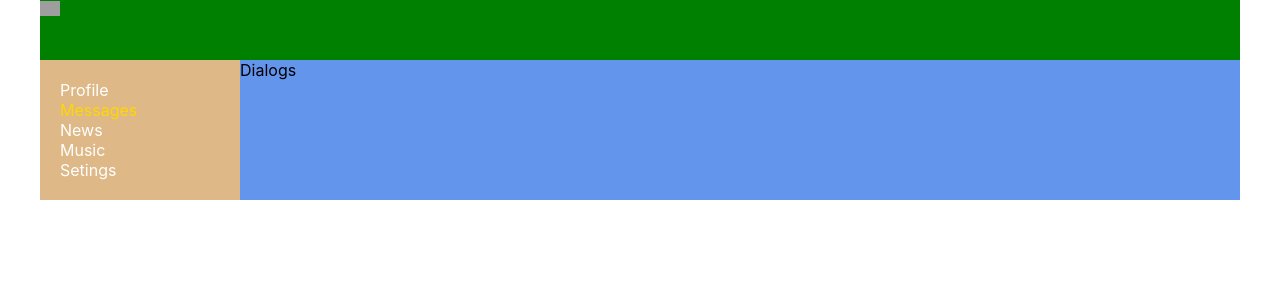
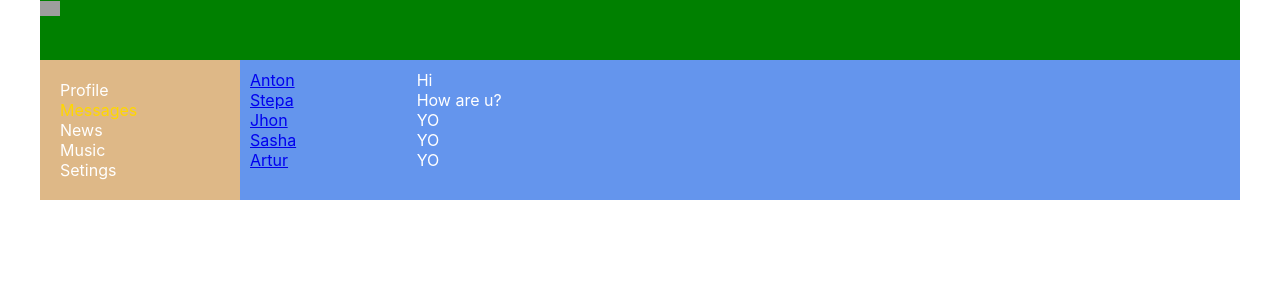
Before and after one commit to st1nkos/react-tutor, a React (Create React App) app in the folder react-kabzda-1/: page /dialogs in a window 1280 px wide. Shown: the top 300 px of the page. Built offline with nearby package versions, Linux system fonts and the light colour scheme; grey boxes are pictures that could not be loaded.

Commit message:
dialog props. arrays of dialogs and msg

```diff
--- a/react-kabzda-1/src/components/Dialogs/Dialogs.jsx
+++ b/react-kabzda-1/src/components/Dialogs/Dialogs.jsx
@@ -1,12 +1,47 @@
-import React from 'react';
-import s from './Dialogs.module.css';
+import React from "react";
+import s from "./Dialogs.module.css";
+import { NavLink } from "react-router-dom";
 
-const Dialogs =(props)=>{
-    return(
-        <div >
-            Dialogs
+const DialogItem = (props) => {
+    let path = "/dialogs/" + props.id;
+    return (
+        <div className={s.dialog + " " + s.active}>
+            <NavLink to={path}>{props.name}</NavLink>{" "}
         </div>
-    )
-}
+    );
+};
 
-export default Dialogs
+const Message = (props) => {
+    return <div className={s.message}>{props.message}</div>;
+};
+
+const Dialogs = (props) => {
+    let dialogs = [
+        { id: 1, name: "Anton" },
+        { id: 2, name: "Stepa" },
+        { id: 3, name: "Jhon" },
+        { id: 4, name: "Sasha" },
+        { id: 5, name: "Artur" },
+    ];
+
+    let messages = [
+        { id: 1, message: "Hi" },
+        { id: 2, message: "How are u?" },
+        { id: 3, message: "YO" },
+        { id: 4, message: "YO" },
+        { id: 5, message: "YO" },
+    ];
+
+    let dialogsElements = dialogs.map((d) => (<DialogItem name={d.name} id={d.id} />));
+
+    let messagesElements = messages.map((m) => <Message message={m.message} />);
+
+    return (
+        <div className={s.dialogs}>
+            <div className={s.dialogsItems}>{dialogsElements}</div>
+            <div className={s.messages}>{messagesElements}</div>
+        </div>
+    );
+};
+
+export default Dialogs;
--- a/react-kabzda-1/src/components/Dialogs/Dialogs.module.css
+++ b/react-kabzda-1/src/components/Dialogs/Dialogs.module.css
@@ -1,4 +1,21 @@
-.content {
-  grid-area: c;
-  background-color: cornflowerblue;
+.dialogs {
+  display: grid;
+  grid-template-columns: 2fr 10fr;
 }
+
+.dialogsItems {
+  padding: 10px;
+  color: white;
+}
+
+.dialogsItems .active {
+  color: gold;
+}
+
+.messages {
+  padding: 10px;
+}
+
+.messages .message {
+  color: white;
+}
--- a/react-kabzda-1/src/components/Profile/MyPosts/MyPosts.jsx
+++ b/react-kabzda-1/src/components/Profile/MyPosts/MyPosts.jsx
@@ -1,23 +1,35 @@
-import React from 'react';
-import s from'./MyPosts.module.css';
-import Post from './Posts/Post';
+import React from "react";
+import s from "./MyPosts.module.css";
+import Post from "./Posts/Post";
 
-const MyPosts  = ()=>{
-  return(
+const MyPosts = () => {
+  let posts = [
+    { id: 1, message: "Hi, how are you?", likesCount: 12 },
+    { id: 2, message: "It`s my first post!", likesCount: 11 },
+    { id: 3, message: "blala", likesCount: 11 },
+    { id: 4, message: "dadad", likesCount: 11 },
+  ];
+
+  let postElements = posts.map((p) => (
+    <Post message={p.message} like={p.likesCount} />
+  ));
+
+  return (
+    <div className={s.postsBlock}>
+      <div>
+        <h3>My posts</h3>
         <div>
           <div>
-      My posts
+            <textarea></textarea>
+          </div>
           <div>
-      <textarea></textarea>
             <button>Add post</button>
           </div>
-      <div className={s.posts}>
-        <Post message='Hi, how are you?'  like="29 likes"/>
-        <Post message='It`s my first post!' like="15 likes" />
         </div>
+        <div className={s.posts}>{postElements}</div>
       </div>
     </div>
   );
-}
+};
 
-export default MyPosts
+export default MyPosts;
--- a/react-kabzda-1/src/components/Profile/MyPosts/MyPosts.module.css
+++ b/react-kabzda-1/src/components/Profile/MyPosts/MyPosts.module.css
@@ -0,0 +1,7 @@
+.postsBlock {
+  padding: 10px;
+}
+
+.posts {
+  margin-top: 10px;
+}
--- a/react-kabzda-1/src/components/Profile/Profile.jsx
+++ b/react-kabzda-1/src/components/Profile/Profile.jsx
@@ -1,18 +1,14 @@
-import React from 'react';
-import MyPosts from './MyPosts/MyPosts';
-import s from'./Profile.module.css';
-const Profile  = ()=>{
-  return(
+import React from "react";
+import MyPosts from "./MyPosts/MyPosts";
+import s from "./Profile.module.css";
+import ProfileInfo from "./ProfileInfo/ProfileInfo";
+const Profile = () => {
+  return (
     <div>
-    <div>
-      <img src="https://p.bigstockphoto.com/GeFvQkBbSLaMdpKXF1Zv_bigstock-Aerial-View-Of-Blue-Lakes-And--227291596.jpg" />
+      <ProfileInfo />
+      <MyPosts />
     </div>
-    <div>
-      ava + description
-  </div>
-    <MyPosts />
-  </div>
   );
-}
+};
 
-export default Profile
+export default Profile;
--- /dev/null
+++ b/react-kabzda-1/src/components/Profile/ProfileInfo/ProfileInfo.jsx
@@ -0,0 +1,14 @@
+import React from "react";
+import s from "./ProfileInfo.module.css";
+const ProfileInfo = () => {
+  return (
+    <div>
+      <div>
+        <img src="https://p.bigstockphoto.com/GeFvQkBbSLaMdpKXF1Zv_bigstock-Aerial-View-Of-Blue-Lakes-And--227291596.jpg" />
+      </div>
+      <div className={s.discriptionBlock}>ava + description</div>
+    </div>
+  );
+};
+
+export default ProfileInfo;
--- /dev/null
+++ b/react-kabzda-1/src/components/Profile/ProfileInfo/ProfileInfo.module.css
@@ -0,0 +1,3 @@
+.discriptionBlock {
+  padding: 10px;
+}
```
Also changed, not shown: 1 other file (tests, documents, lock files or other folders). Lines whose indentation alone changed are shown as unchanged.
